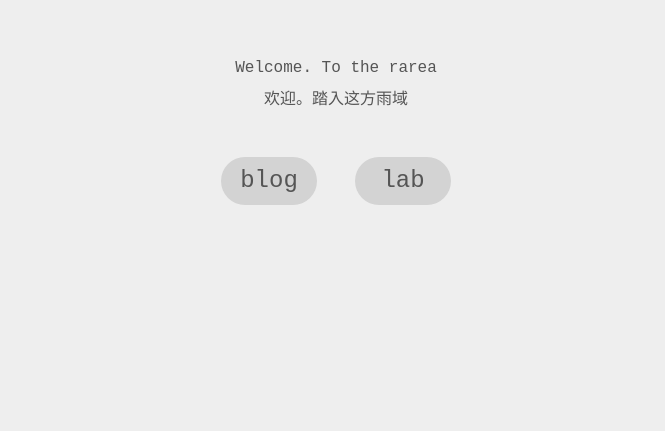
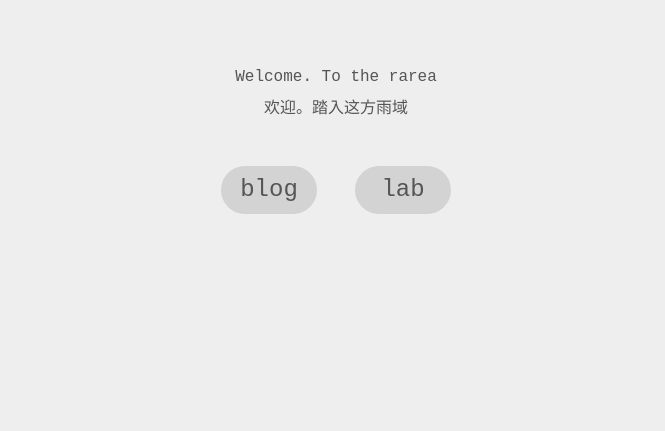
Before and after one commit to Yaindrop/RainLanding, a plain HTML site: page index.html in a window 1280 px wide. Shown: the part 369-800 px from the top of the page, without its empty margins (304-969 px from the left). Drawn offline with Linux system fonts and the light colour scheme.

Commit message:
verticle align

```diff
--- a/index.html
+++ b/index.html
@@ -9,6 +9,7 @@
         <title>雨域 - Rainarea</title>
     </head>
     <body>
+        <div id="content">
             <div id="title">
                 <h1 class="en">Rainarea <nobr>[raɪˈnæriə]</nobr></h1>
                 <h1 class="cn">雨域</h1>
@@ -21,5 +22,6 @@
                 <a href="http://blog.rarea.net/"><div class="en">blog</div></a>
                 <a href="http://lab.rarea.net/"><div class="en">lab</div></a>
             </div>
+        </div>
     </body>
 </html>
--- a/main.css
+++ b/main.css
@@ -11,7 +11,15 @@ html{
     color: #555555;
 }
 body{
+    width: 100vw;
+    height: 100vh;
     text-align: center;
+    display: -webkit-flex;
+    display: flex;
+    -webkit-align-items: center;
+    align-items: center;
+    -webkit-justify-content: center;
+    justify-content: center;
 }
 .en{
     font-family: monospace;
@@ -40,7 +48,6 @@ body{
 /*Small Screen*/
 @media screen and (max-width: 600px){
     #title{
-        padding-top: 16vh;
         font-size: 3.5vmax;
     }
     #welcome{
@@ -62,7 +69,6 @@ body{
 /*Medium Screen*/
 @media screen and (min-width: 601px) and (max-width: 1000px){
     #title{
-        padding-top: 20vh;
         font-size: 3.0vmax;
     }
     #welcome{
@@ -84,7 +90,6 @@ body{
 /*Large Screen*/
 @media screen and (min-width: 1001px){
     #title{
-        padding-top: 24vh;
         font-size: 2.0vmax;
     }
     #welcome{
```
Lines whose indentation alone changed are shown as unchanged.
